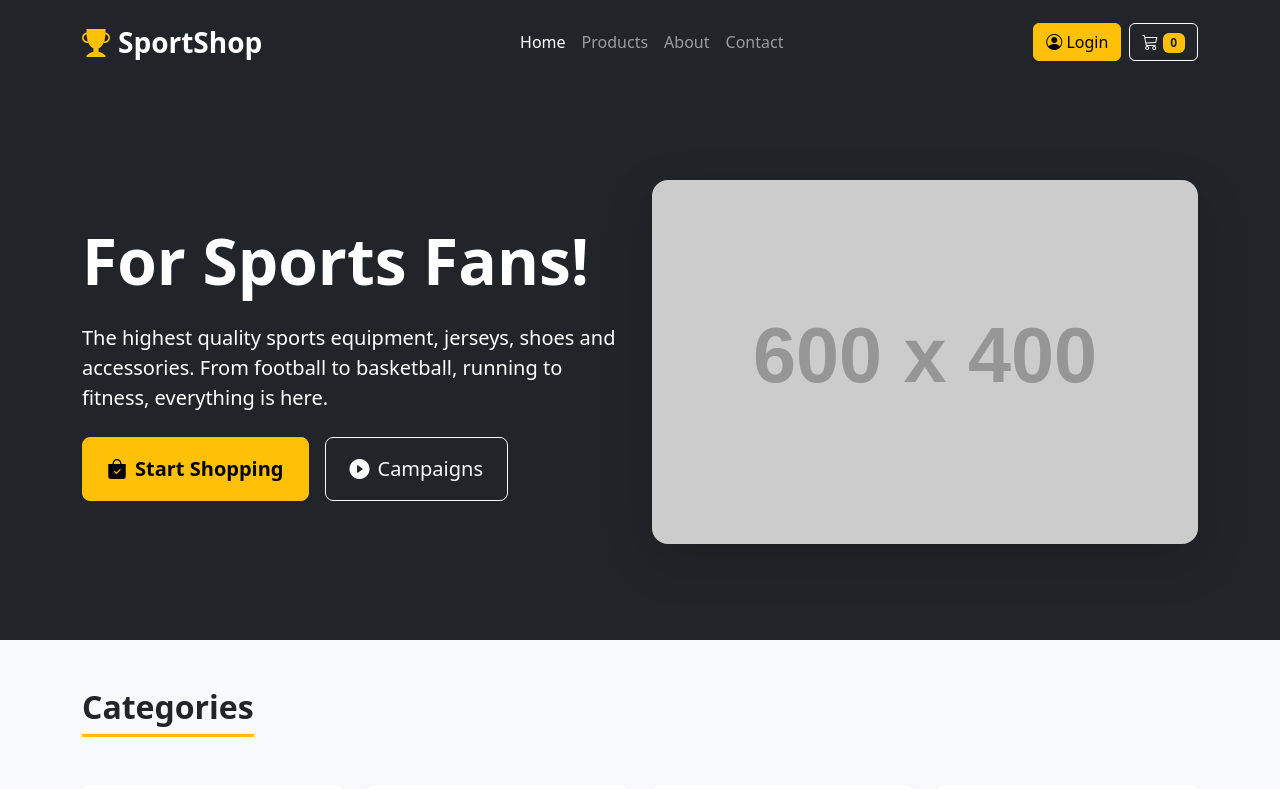
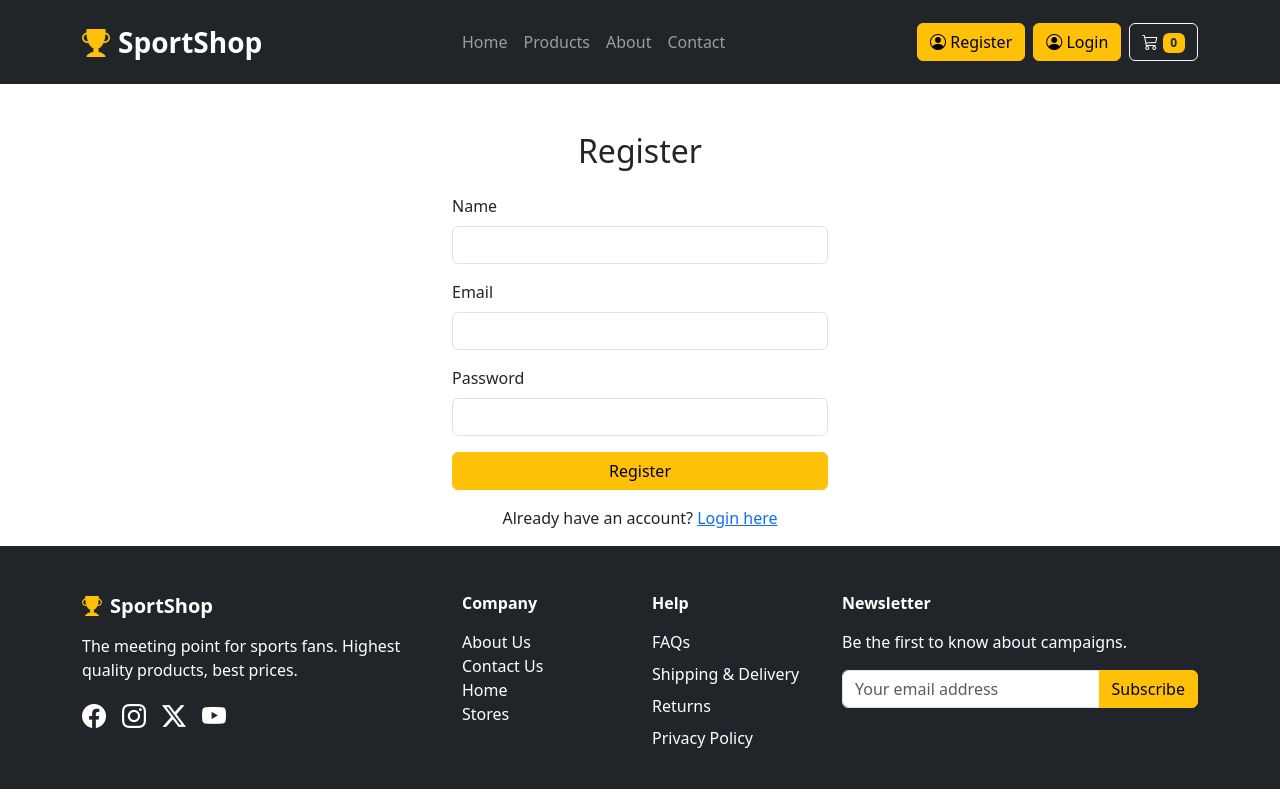
Before and after one commit to faikguler/Shop-for-Sports-fans, a React (Vite) app: page /register in a window 1280 px wide. Before the commit this address led to /. Shown: the top 789 px of the page. Built offline with nearby package versions, Linux system fonts and the light colour scheme.

Commit message:
Footer links changed, register page setup.

```diff
--- a/src/App.jsx
+++ b/src/App.jsx
@@ -12,6 +12,7 @@ import Home from './pages/Home';
 import Products from './pages/Products';
 import About from './pages/About';
 import Contact from './pages/Contact';
+import Register from './pages/Register';
 import Login from './pages/Login';
 import Profile from './pages/Profile';
 
@@ -78,6 +79,7 @@ function App() {
                 <Route path="/about" element={<About />} />
                 <Route path="/contact" element={<Contact />} />
                 <Route path="/profile" element={<Profile />} />
+                <Route path="/register" element={<Register setUser={setUser} />} />
                 <Route path="/login" element={<Login setUser={setUser} />} />
                 <Route path="*" element={<Navigate to="/" />} />
               </Routes>
--- a/src/components/Footer.jsx
+++ b/src/components/Footer.jsx
@@ -1,3 +1,5 @@
+import { Link } from 'react-router-dom';
+
 const Footer = () => {
   return (
   <footer class="bg-dark text-white pt-5 pb-4">
@@ -16,9 +18,9 @@ const Footer = () => {
         <div class="col-md-2">
           <h6 class="fw-bold mb-3">Company</h6>
           <ul class="list-unstyled">
-            <li class="mb-2"><a href="#" class="text-white text-decoration-none">About Us</a></li>
-            <li class="mb-2"><a href="#" class="text-white text-decoration-none">Contact</a></li>
-            <li class="mb-2"><a href="#" class="text-white text-decoration-none">Careers</a></li>
+            <Link className="nav-link" to="/about">About Us</Link>
+            <Link className="nav-link" to="/contact">Contact Us</Link>
+            <Link className="nav-link" to="/">Home</Link>
             <li class="mb-2"><a href="#" class="text-white text-decoration-none">Stores</a></li>
           </ul>
         </div>
--- a/src/components/Navbar.jsx
+++ b/src/components/Navbar.jsx
@@ -50,9 +50,12 @@ const Navbar = ({ user, setUser }) => {
               </button>
             </>
           ) : (
+            <>
+            <Link to="/register" className="btn btn-warning ms-2"><i className="bi bi-person-circle"></i> Register</Link>
             <Link to="/login" className="btn btn-warning ms-2">
               <i className="bi bi-person-circle"></i> Login
             </Link>
+            </>
           )}
           <Link to="/cart" className="btn btn-outline-light ms-2">
             <i className="bi bi-cart3"></i> <span className="badge bg-warning text-dark">0</span>
--- /dev/null
+++ b/src/pages/Register.jsx
@@ -0,0 +1,79 @@
+import { useState } from 'react';
+import { useNavigate, Link } from 'react-router-dom';
+import { userService } from '../services/userService';
+
+const Register = ({ setUser }) => {
+  const [formData, setFormData] = useState({
+    name: '',
+    email: '',
+    password: '',
+  });
+  const [error, setError] = useState('');
+  const navigate = useNavigate();
+
+  const handleChange = (e) => {
+    setFormData({ ...formData, [e.target.name]: e.target.value });
+  };
+
+  const handleSubmit = async (e) => {
+    e.preventDefault();
+    try {
+      const res = await userService.register(formData);
+      const { token, user } = res.data; // backend'den dönen yapıya göre ayarla
+      localStorage.setItem('token', token);
+      setUser(user);
+      navigate('/');
+    } catch (err) {
+      setError(err.response?.data?.message || 'Registration failed');
+    }
+  };
+
+  return (
+    <div className="container mt-5" style={{ maxWidth: '400px' }}>
+      <h2 className="text-center mb-4">Register</h2>
+      {error && <div className="alert alert-danger">{error}</div>}
+      <form onSubmit={handleSubmit}>
+        <div className="mb-3">
+          <label className="form-label">Name</label>
+          <input
+            type="text"
+            name="name"
+            className="form-control"
+            value={formData.name}
+            onChange={handleChange}
+            required
+          />
+        </div>
+        <div className="mb-3">
+          <label className="form-label">Email</label>
+          <input
+            type="email"
+            name="email"
+            className="form-control"
+            value={formData.email}
+            onChange={handleChange}
+            required
+          />
+        </div>
+        <div className="mb-3">
+          <label className="form-label">Password</label>
+          <input
+            type="password"
+            name="password"
+            className="form-control"
+            value={formData.password}
+            onChange={handleChange}
+            required
+            minLength="6"
+          />
+        </div>
+        <button type="submit" className="btn btn-warning w-100">Register</button>
+      </form>
+      <p className="text-center mt-3">
+        Already have an account? <Link to="/login">Login here</Link>
+      </p>
+    </div>
+  );
+};
+
+export default Register;
```
